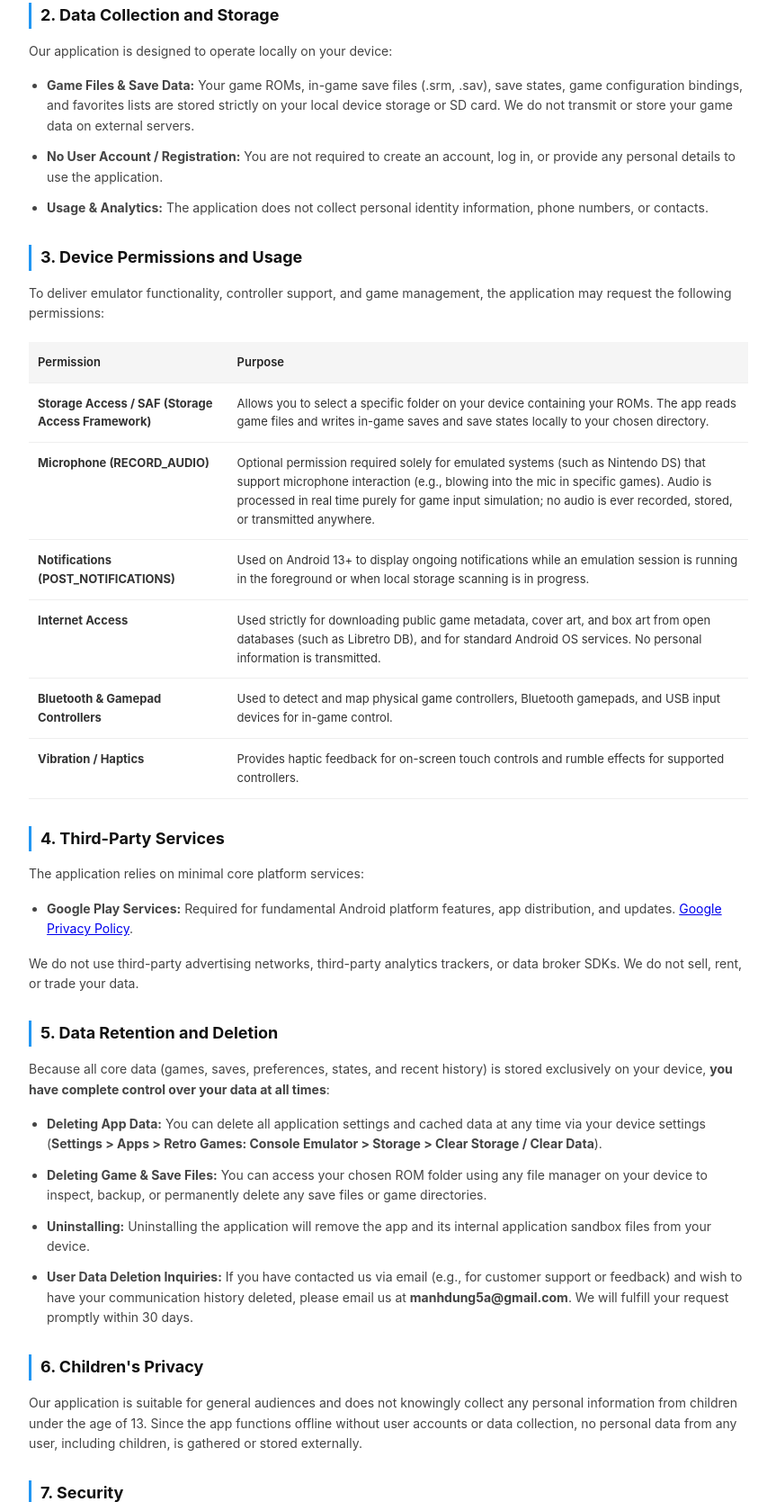
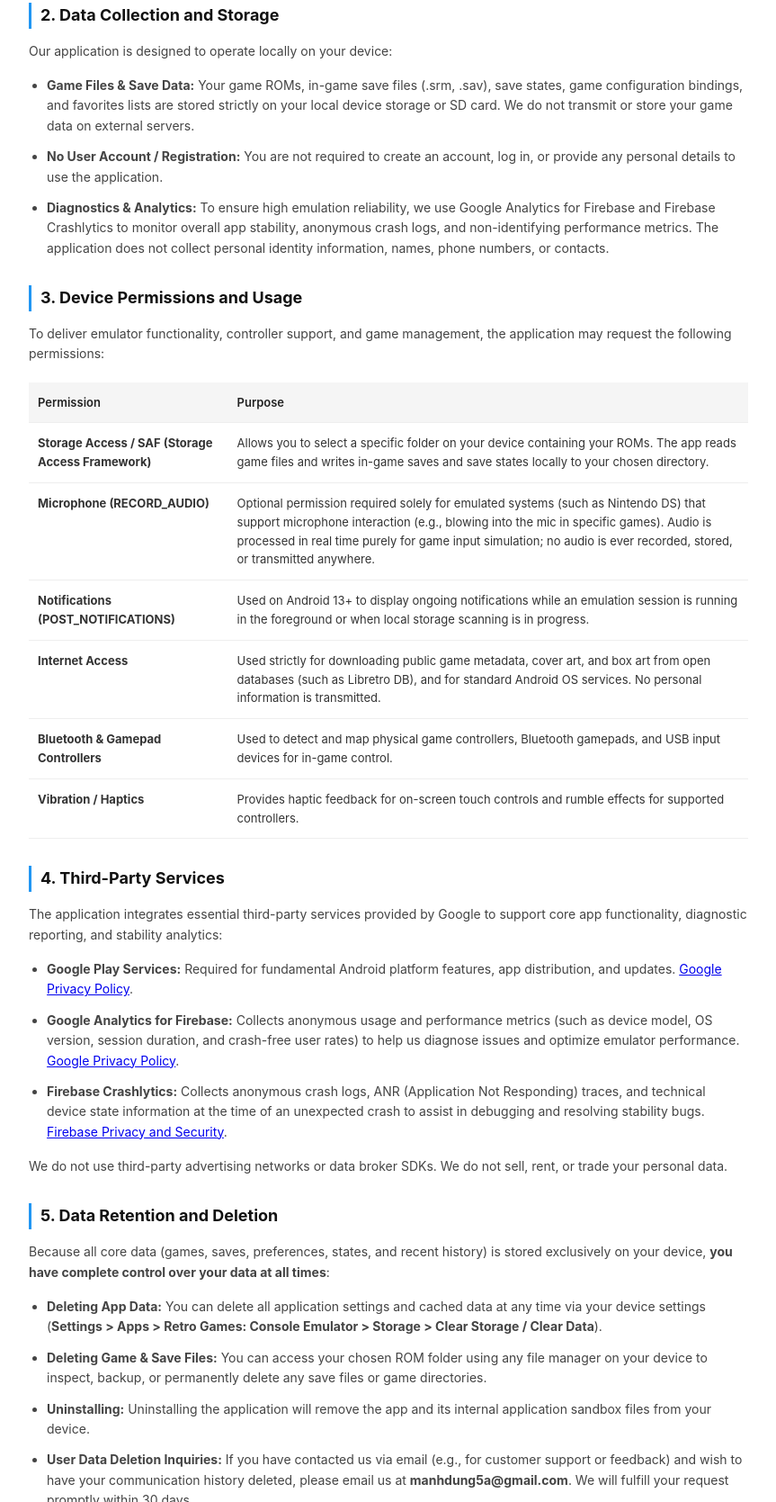
Before and after one commit to Manh-Dung/policies, a plain HTML site: page retro_emulator/index.html in a window 1280 px wide. Shown: the part 470-2139 px from the top of the page at 90% size, without its empty margins (208-1071 px from the left). Drawn offline with Linux system fonts and the light colour scheme.

Commit message:
docs(retro_emulator): declare firebase analytics and crashlytics in privacy policy

```diff
--- a/retro_emulator/index.html
+++ b/retro_emulator/index.html
@@ -29,7 +29,7 @@
 </head>
 <body>
     <h1>Privacy Policy</h1>
-    <p class="last-updated">Effective Date: September 20, 2026</p>
+    <p class="last-updated">Effective Date: October 17, 2026</p>
 
     <div class="disclaimer-box">
         <p><strong>Important Disclaimer:</strong> <strong>Retro Games: Console Emulator</strong> is an independent emulator frontend application. It does not bundle, host, distribute, or provide any game ROMs, BIOS files, or copyrighted material. Users are solely responsible for obtaining and supplying their own legally acquired game backups from their personal physical media.</p>
@@ -46,7 +46,7 @@
         <ul>
             <li><strong>Game Files & Save Data:</strong> Your game ROMs, in-game save files (.srm, .sav), save states, game configuration bindings, and favorites lists are stored strictly on your local device storage or SD card. We do not transmit or store your game data on external servers.</li>
             <li><strong>No User Account / Registration:</strong> You are not required to create an account, log in, or provide any personal details to use the application.</li>
-            <li><strong>Usage & Analytics:</strong> The application does not collect personal identity information, phone numbers, or contacts.</li>
+            <li><strong>Diagnostics & Analytics:</strong> To ensure high emulation reliability, we use Google Analytics for Firebase and Firebase Crashlytics to monitor overall app stability, anonymous crash logs, and non-identifying performance metrics. The application does not collect personal identity information, names, phone numbers, or contacts.</li>
         </ul>
     </section>
 
@@ -92,11 +92,13 @@
 
     <section>
         <h2>4. Third-Party Services</h2>
-        <p>The application relies on minimal core platform services:</p>
+        <p>The application integrates essential third-party services provided by Google to support core app functionality, diagnostic reporting, and stability analytics:</p>
         <ul>
             <li><strong>Google Play Services:</strong> Required for fundamental Android platform features, app distribution, and updates. <a href="https://policies.google.com/privacy" target="_blank" rel="noopener noreferrer">Google Privacy Policy</a>.</li>
+            <li><strong>Google Analytics for Firebase:</strong> Collects anonymous usage and performance metrics (such as device model, OS version, session duration, and crash-free user rates) to help us diagnose issues and optimize emulator performance. <a href="https://policies.google.com/privacy" target="_blank" rel="noopener noreferrer">Google Privacy Policy</a>.</li>
+            <li><strong>Firebase Crashlytics:</strong> Collects anonymous crash logs, ANR (Application Not Responding) traces, and technical device state information at the time of an unexpected crash to assist in debugging and resolving stability bugs. <a href="https://firebase.google.com/support/privacy" target="_blank" rel="noopener noreferrer">Firebase Privacy and Security</a>.</li>
         </ul>
-        <p>We do not use third-party advertising networks, third-party analytics trackers, or data broker SDKs. We do not sell, rent, or trade your data.</p>
+        <p>We do not use third-party advertising networks or data broker SDKs. We do not sell, rent, or trade your personal data.</p>
     </section>
 
     <section>
```
